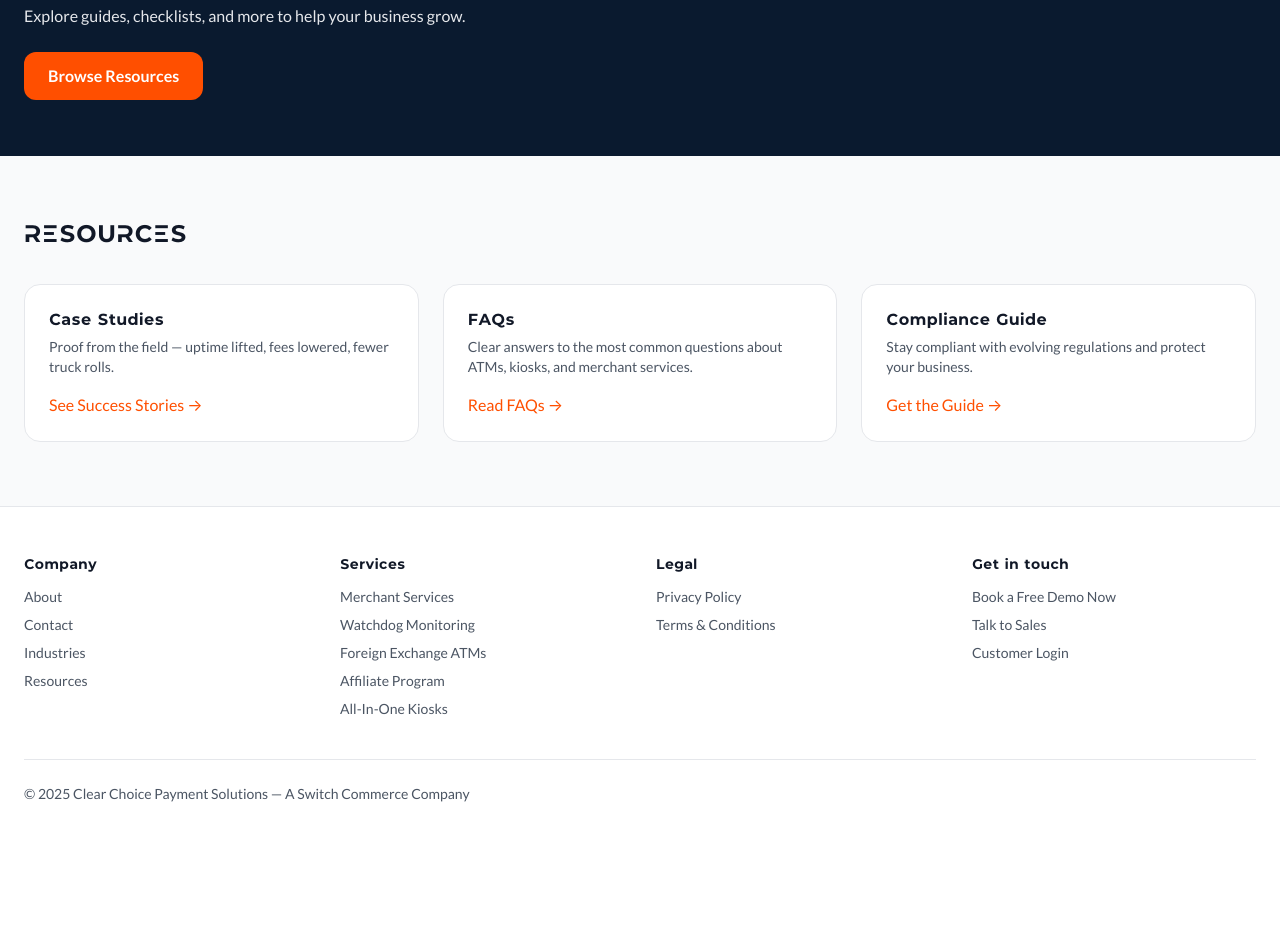
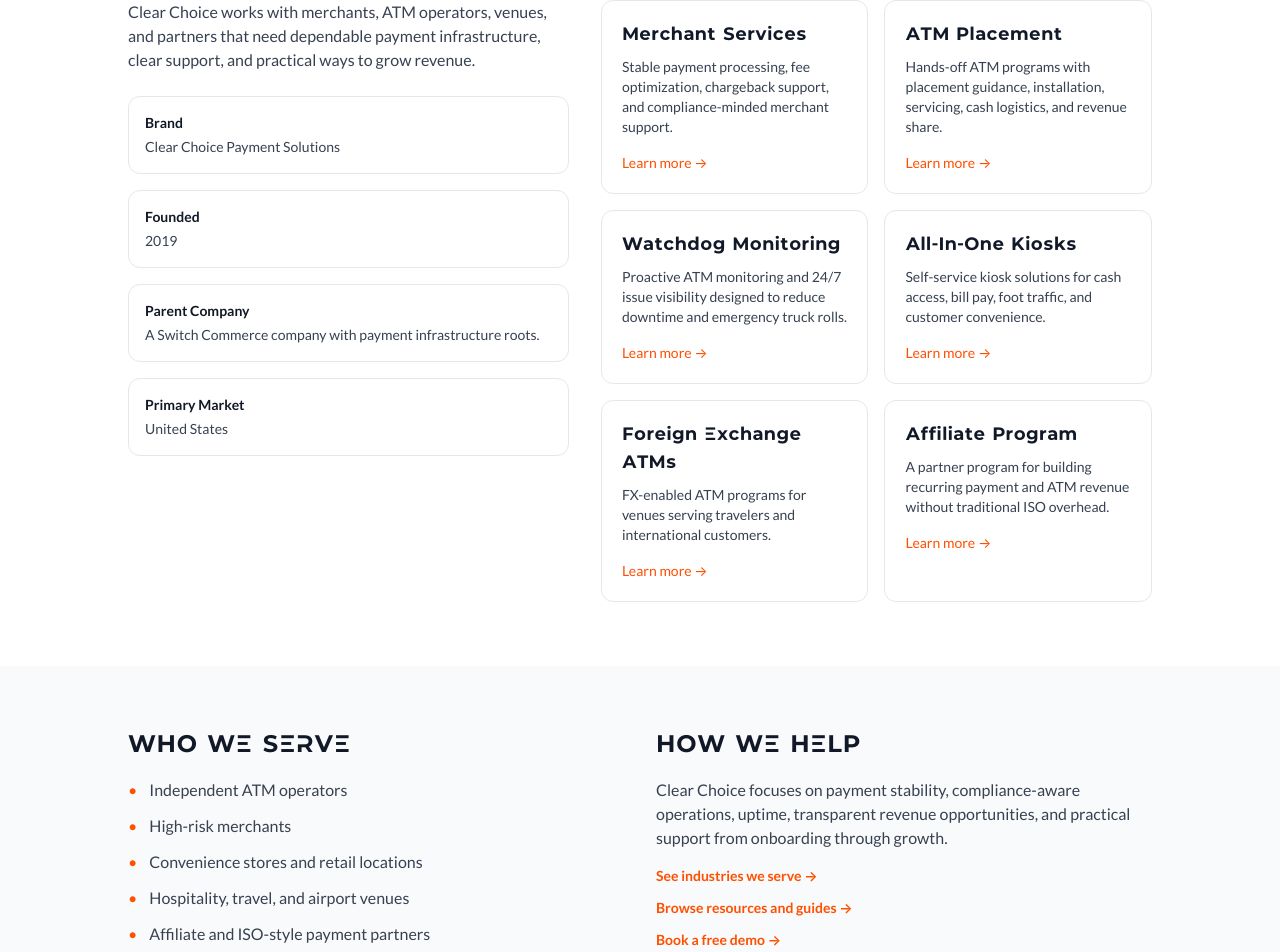
Before and after one commit to Mrvgardner/clear-choice, a Next.js app: page /about in a window 1280 px wide. Shown: the part 1147-2099 px from the top of the page. Before the commit the page ends 2015 px from the top, so only its background shows below. Built offline with nearby package versions, Linux system fonts and the light colour scheme; no server answers.

Commit message:
Add About entity map for AI discovery

```diff
--- a/app/about/page.tsx
+++ b/app/about/page.tsx
@@ -10,7 +10,8 @@
 
 export const metadata: Metadata = {
   title: 'About Clear Choice',
-  description: 'Founded in 2019 to give operators ISO-level tools without ISO-level fees—stability, transparency, growth.',
+  description:
+    'Clear Choice Payment Solutions is a Switch Commerce company helping businesses grow with merchant services, ATM placement, Watchdog monitoring, kiosks, FX ATMs, and affiliate programs.',
   alternates: { canonical: '/about' },
 }
 
@@ -32,18 +33,121 @@
   },
 ]
 
+const services = [
+  {
+    name: 'Merchant Services',
+    href: '/services/merchant-services',
+    summary: 'Stable payment processing, fee optimization, chargeback support, and compliance-minded merchant support.',
+  },
+  {
+    name: 'ATM Placement',
+    href: '/services/atm-placement',
+    summary: 'Hands-off ATM programs with placement guidance, installation, servicing, cash logistics, and revenue share.',
+  },
+  {
+    name: 'Watchdog Monitoring',
+    href: '/services/watchdog',
+    summary: 'Proactive ATM monitoring and 24/7 issue visibility designed to reduce downtime and emergency truck rolls.',
+  },
+  {
+    name: 'All-In-One Kiosks',
+    href: '/services/kiosks',
+    summary: 'Self-service kiosk solutions for cash access, bill pay, foot traffic, and customer convenience.',
+  },
+  {
+    name: 'Foreign Exchange ATMs',
+    href: '/services/foreign-exchange',
+    summary: 'FX-enabled ATM programs for venues serving travelers and international customers.',
+  },
+  {
+    name: 'Affiliate Program',
+    href: '/services/affiliate-program',
+    summary: 'A partner program for building recurring payment and ATM revenue without traditional ISO overhead.',
+  },
+]
+
+const audiences = [
+  'Independent ATM operators',
+  'High-risk merchants',
+  'Convenience stores and retail locations',
+  'Hospitality, travel, and airport venues',
+  'Affiliate and ISO-style payment partners',
+  'Businesses that need stable payment infrastructure',
+]
+
+function AboutEntityJsonLd() {
+  const siteUrl = 'https://clearchoicepay.com'
+  const data = {
+    '@context': 'https://schema.org',
+    '@graph': [
+      {
+        '@type': 'Organization',
+        '@id': `${siteUrl}/#organization`,
+        name: 'Clear Choice Payment Solutions',
+        url: siteUrl,
+        logo: `${siteUrl}/brand/clearchoice-logo.svg`,
+        foundingDate: '2019',
+        parentOrganization: {
+          '@type': 'Organization',
+          name: 'Switch Commerce',
+          url: 'https://www.switchcommerce.net',
+        },
+        areaServed: 'US',
+        knowsAbout: [
+          'merchant services',
+          'ATM placement',
+          'ATM monitoring',
+          'kiosks',
+          'foreign exchange ATMs',
+          'high-risk merchant processing',
+          'payment compliance',
+          'affiliate payment programs',
+        ],
+      },
+      {
+        '@type': 'AboutPage',
+        '@id': `${siteUrl}/about#aboutpage`,
+        url: `${siteUrl}/about`,
+        name: 'About Clear Choice Payment Solutions',
+        description: metadata.description,
+        mainEntity: { '@id': `${siteUrl}/#organization` },
+      },
+      {
+        '@type': 'ItemList',
+        '@id': `${siteUrl}/about#services`,
+        name: 'Clear Choice Payment Solutions service catalog',
+        itemListElement: services.map((service, index) => ({
+          '@type': 'ListItem',
+          position: index + 1,
+          item: {
+            '@type': 'Service',
+            name: service.name,
+            description: service.summary,
+            url: `${siteUrl}${service.href}`,
+            provider: { '@id': `${siteUrl}/#organization` },
+            areaServed: 'US',
+          },
+        })),
+      },
+    ],
+  }
+
+  return <script type="application/ld+json" dangerouslySetInnerHTML={{ __html: JSON.stringify(data) }} />
+}
+
 export default function AboutPage() {
   return (
     <main>
+      <AboutEntityJsonLd />
       <section className="pt-16 pb-8 text-center">
         <h1 className="text-4xl font-extrabold mb-4 uppercase font-switch">About Clear Choice</h1>
         <p className="max-w-2xl mx-auto text-lg text-black/70">
-          We provide payment solutions without limits, helping businesses optimize their operations and grow revenue.
+          Clear Choice Payment Solutions is a Switch Commerce company helping businesses build stable, revenue-focused payment systems.
         </p>
       </section>
 
       <section className="py-16">
-        <div className="max-w-4xl mx-auto grid grid-cols-[6px,1fr] gap-6">
+        <div className="max-w-4xl mx-auto grid grid-cols-[6px,1fr] gap-6 px-6">
           {/* Accent vertical bar */}
           <div className="bg-[#ff4f00] rounded-full" />
 
@@ -71,6 +175,90 @@
       </section>
 
   <ValuesInline />
+
+      <Section variant="surface" containerClassName="py-16">
+        <div className="max-w-5xl mx-auto">
+          <div className="grid gap-8 lg:grid-cols-[1fr,1.25fr]">
+            <div>
+              <h2 className="text-2xl font-semibold mb-4">Company Snapshot</h2>
+              <p className="text-gray-700">
+                Clear Choice works with merchants, ATM operators, venues, and partners that need dependable payment infrastructure, clear support, and practical ways to grow revenue.
+              </p>
+              <dl className="mt-6 grid gap-4 text-sm">
+                <div className="border border-gray-200 bg-white p-4 rounded-lg">
+                  <dt className="font-semibold text-gray-900">Brand</dt>
+                  <dd className="text-gray-700 mt-1">Clear Choice Payment Solutions</dd>
+                </div>
+                <div className="border border-gray-200 bg-white p-4 rounded-lg">
+                  <dt className="font-semibold text-gray-900">Founded</dt>
+                  <dd className="text-gray-700 mt-1">2019</dd>
+                </div>
+                <div className="border border-gray-200 bg-white p-4 rounded-lg">
+                  <dt className="font-semibold text-gray-900">Parent Company</dt>
+                  <dd className="text-gray-700 mt-1">
+                    A Switch Commerce company with payment infrastructure roots.
+                  </dd>
+                </div>
+                <div className="border border-gray-200 bg-white p-4 rounded-lg">
+                  <dt className="font-semibold text-gray-900">Primary Market</dt>
+                  <dd className="text-gray-700 mt-1">United States</dd>
+                </div>
+              </dl>
+            </div>
+
+            <div>
+              <h2 className="text-2xl font-semibold mb-4">What Clear Choice Does</h2>
+              <div className="grid gap-4 sm:grid-cols-2">
+                {services.map((service) => (
+                  <Link
+                    key={service.href}
+                    href={service.href}
+                    className="border border-gray-200 bg-white p-5 rounded-lg hover:shadow-lg hover:border-[#ff4f00]/40 transition block"
+                  >
+                    <h3 className="font-heading text-lg normal-case">{service.name}</h3>
+                    <p className="mt-2 text-sm text-gray-700">{service.summary}</p>
+                    <div className="mt-3 text-[#ff4f00] font-cta text-sm">Learn more →</div>
+                  </Link>
+                ))}
+              </div>
+            </div>
+          </div>
+        </div>
+      </Section>
+
+      <Section variant="muted" containerClassName="py-16">
+        <div className="max-w-5xl mx-auto grid gap-8 lg:grid-cols-2">
+          <div>
+            <h2 className="text-2xl font-semibold mb-4">Who We Serve</h2>
+            <ul className="grid gap-3">
+              {audiences.map((audience) => (
+                <li key={audience} className="flex gap-3 text-gray-700">
+                  <span className="text-[#ff4f00]" aria-hidden>•</span>
+                  <span>{audience}</span>
+                </li>
+              ))}
+            </ul>
+          </div>
+
+          <div>
+            <h2 className="text-2xl font-semibold mb-4">How We Help</h2>
+            <p className="text-gray-700 mb-4">
+              Clear Choice focuses on payment stability, compliance-aware operations, uptime, transparent revenue opportunities, and practical support from onboarding through growth.
+            </p>
+            <div className="grid gap-3 text-sm">
+              <Link href="/industries" className="text-[#ff4f00] font-semibold hover:underline">
+                See industries we serve →
+              </Link>
+              <Link href="/resources" className="text-[#ff4f00] font-semibold hover:underline">
+                Browse resources and guides →
+              </Link>
+              <Link href="/book-demo" className="text-[#ff4f00] font-semibold hover:underline">
+                Book a free demo →
+              </Link>
+            </div>
+          </div>
+        </div>
+      </Section>
 
       {/* CTA after Our Story (ResourceBanner) */}
       <ResourceBanner
```
